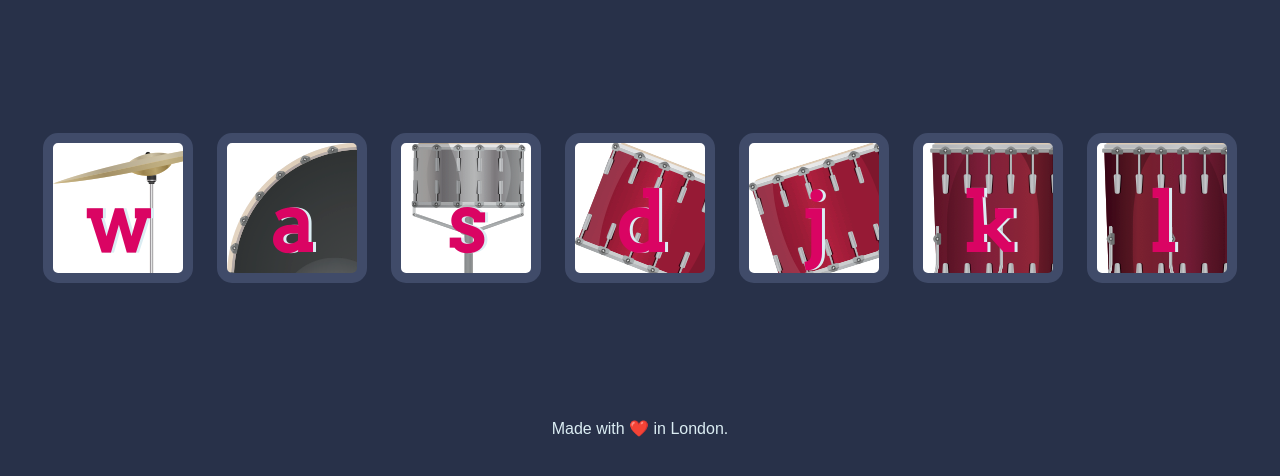
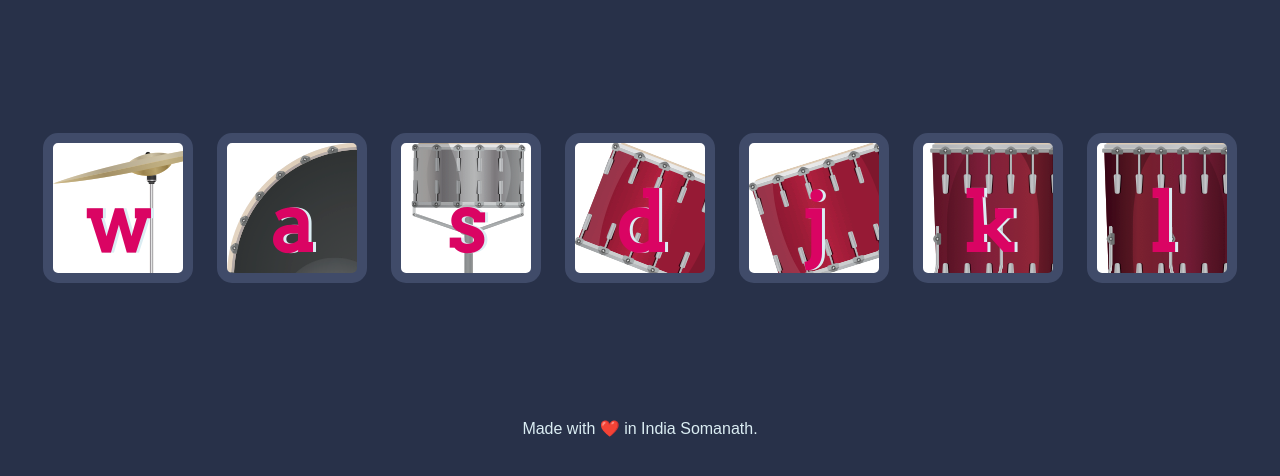
Before and after one commit to Somanath2314/DrumKit, a plain HTML site: page index.html in a window 1280 px wide. Shown: the part 156-632 px from the top of the page. Drawn offline with Linux system fonts and the light colour scheme.

Commit message:
some changes in footer

```diff
--- a/index.html
+++ b/index.html
@@ -23,7 +23,7 @@
 
 
   <footer>
-    Made with ❤️ in London.
+    Made with ❤️ in India Somanath.
   </footer>
   <script src="./index.js"></script>
 </body>
```
